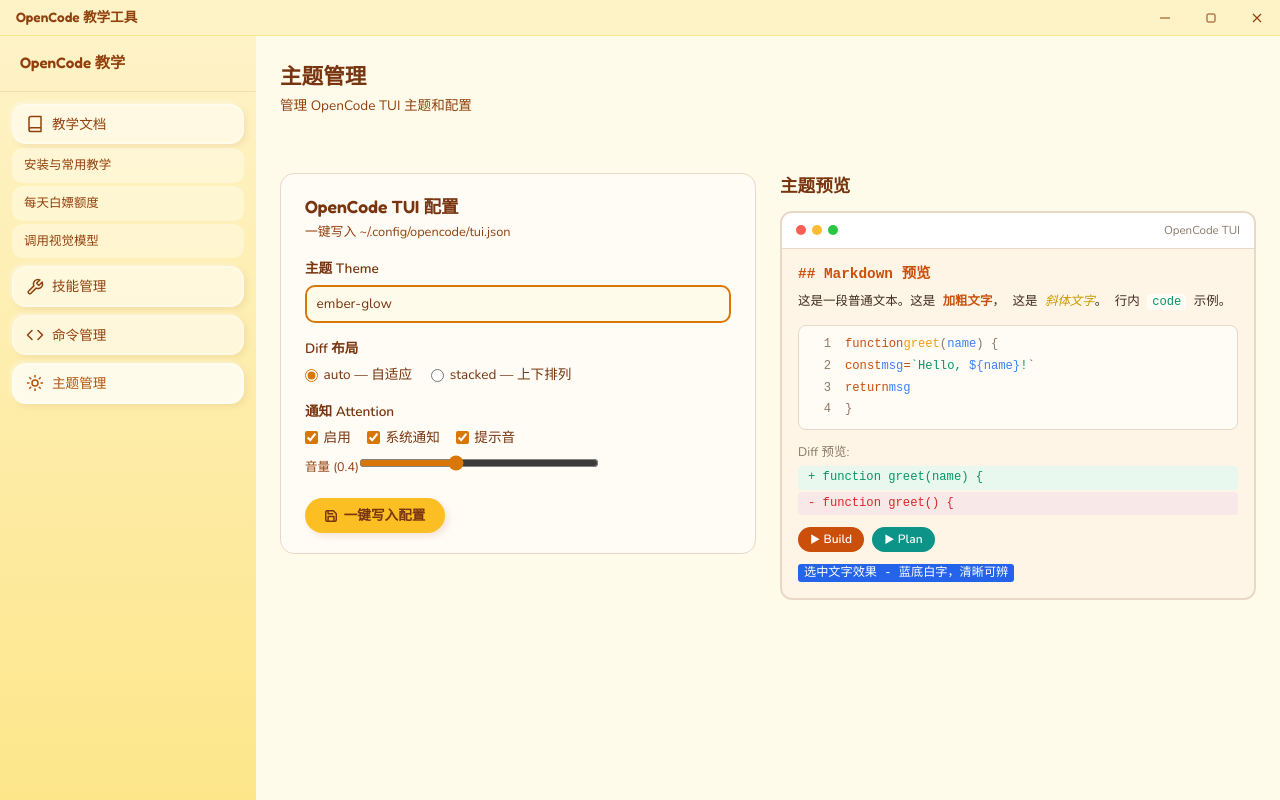
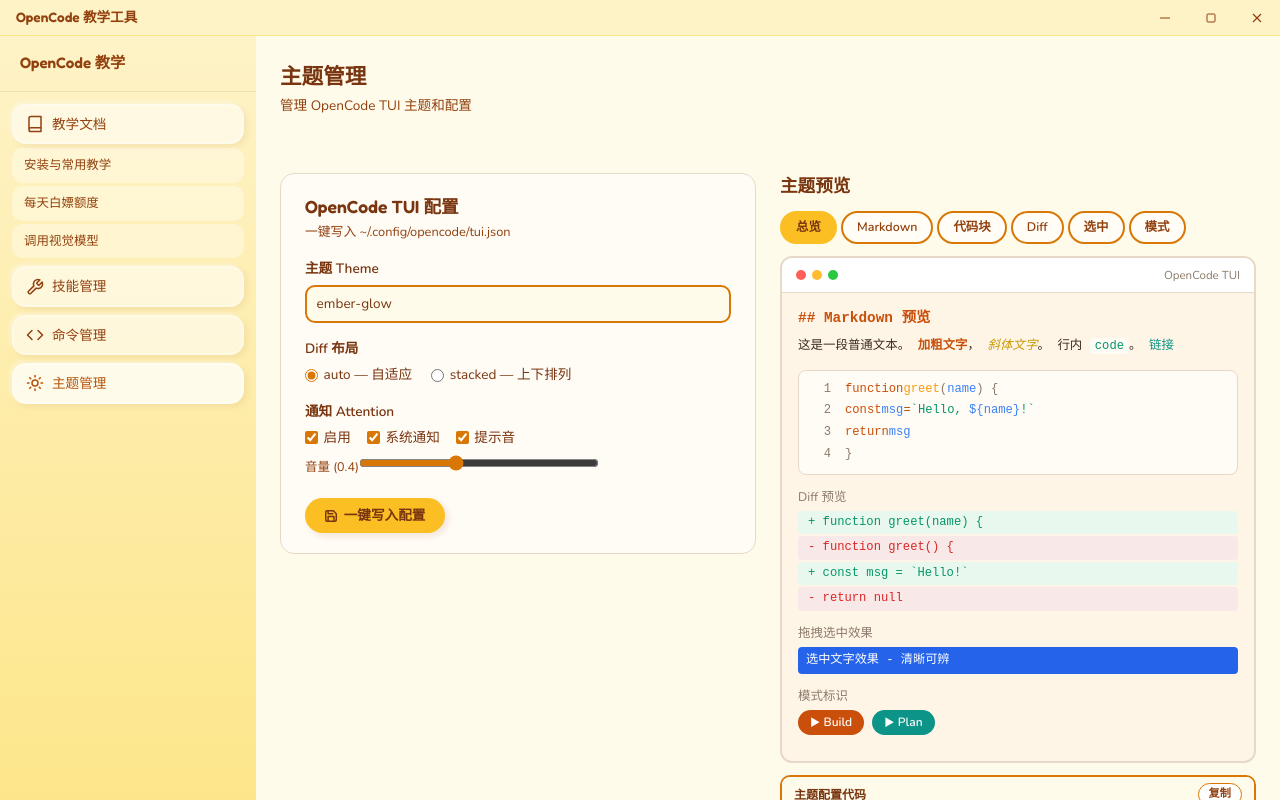
Before and after one commit to zjy1020/OpenCode-Teaching-and-Configuration, a Vue app: page /themes in a window 1280 px wide. Built offline with nearby package versions, Linux system fonts and the light colour scheme; the HTML template or start-up script is replaced by a standard one.

Commit message:
feat: 主题预览增加分类 Tab 点击切换并显示对应配置代码

```diff
--- a/src/components/ThemePreview.vue
+++ b/src/components/ThemePreview.vue
@@ -1,23 +1,87 @@
 <script setup lang="ts">
-import { ref, onMounted } from 'vue'
+import { ref, computed, onMounted } from 'vue'
 import { invoke } from '../lib/tauri'
 
-interface ThemeDefs {
-  [key: string]: string
-}
+interface ThemeDefs { [key: string]: string }
+interface ThemeColors { [key: string]: string | { dark: string; light: string } }
+interface ThemeJson { defs?: ThemeDefs; theme: ThemeColors }
 
-interface ThemeColors {
-  [key: string]: string | { dark: string; light: string }
-}
-
-interface ThemeJson {
-  defs?: ThemeDefs
-  theme: ThemeColors
-}
+type TabId = 'overview' | 'markdown' | 'code' | 'diff' | 'selection' | 'mode'
 
 const theme = ref<Record<string, string>>({})
 const loading = ref(true)
 const error = ref('')
+const activeTab = ref<TabId>('overview')
+const copied = ref(false)
+
+const tabs: { id: TabId; label: string }[] = [
+  { id: 'overview', label: '总览' },
+  { id: 'markdown', label: 'Markdown' },
+  { id: 'code', label: '代码块' },
+  { id: 'diff', label: 'Diff' },
+  { id: 'selection', label: '选中' },
+  { id: 'mode', label: '模式' },
+]
+
+const codeSnippets: Record<TabId, { label: string; key: string }[]> = {
+  overview: [
+    { label: '主色', key: 'primary, secondary, accent' },
+    { label: '文字', key: 'text, textMuted' },
+    { label: '背景', key: 'background, backgroundPanel, backgroundElement' },
+    { label: '边框', key: 'border, borderActive, borderSubtle' },
+    { label: '语法', key: 'syntaxKeyword, syntaxFunction, syntaxString, syntaxVariable, syntaxComment, syntaxNumber, syntaxType, syntaxOperator' },
+    { label: 'Markdown', key: 'markdownText, markdownHeading, markdownLink, markdownCode, markdownStrong' },
+    { label: 'Diff', key: 'diffAdded, diffRemoved, diffAddedBg, diffRemovedBg' },
+    { label: '选中', key: 'selection, selectionForeground' },
+  ],
+  markdown: [
+    { label: '普通文本', key: 'markdownText' },
+    { label: '标题', key: 'markdownHeading' },
+    { label: '链接', key: 'markdownLink, markdownLinkText' },
+    { label: '行内代码', key: 'markdownCode' },
+    { label: '加粗', key: 'markdownStrong' },
+    { label: '斜体', key: 'markdownEmph' },
+    { label: '引用', key: 'markdownBlockQuote' },
+    { label: '列表', key: 'markdownListItem, markdownListEnumeration' },
+    { label: '代码块', key: 'markdownCodeBlock' },
+    { label: '分割线', key: 'markdownHorizontalRule' },
+  ],
+  code: [
+    { label: '关键字', key: 'syntaxKeyword' },
+    { label: '函数名', key: 'syntaxFunction' },
+    { label: '变量', key: 'syntaxVariable' },
+    { label: '字符串', key: 'syntaxString' },
+    { label: '数字', key: 'syntaxNumber' },
+    { label: '类型', key: 'syntaxType' },
+    { label: '运算符', key: 'syntaxOperator' },
+    { label: '注释', key: 'syntaxComment' },
+    { label: '标点', key: 'syntaxPunctuation' },
+  ],
+  diff: [
+    { label: '新增文字', key: 'diffAdded' },
+    { label: '删除文字', key: 'diffRemoved' },
+    { label: '新增背景', key: 'diffAddedBg' },
+    { label: '删除背景', key: 'diffRemovedBg' },
+    { label: '上下文', key: 'diffContext, diffContextBg' },
+    { label: '高亮新增', key: 'diffHighlightAdded' },
+    { label: '高亮删除', key: 'diffHighlightRemoved' },
+    { label: '行号', key: 'diffLineNumber' },
+    { label: 'Hunk 头部', key: 'diffHunkHeader' },
+  ],
+  selection: [
+    { label: '选中背景', key: 'selection' },
+    { label: '选中文字', key: 'selectionForeground' },
+    { label: '列表选中文字', key: 'selectedListItemText' },
+  ],
+  mode: [
+    { label: 'Build 模式 (primary)', key: 'primary' },
+    { label: 'Plan 模式 (secondary)', key: 'secondary' },
+    { label: '强调色 (accent)', key: 'accent' },
+    { label: '信息色 (info)', key: 'info' },
+  ],
+}
+
+const activeSnippet = computed(() => codeSnippets[activeTab.value])
 
 function resolveColorValue(val: string | { dark: string; light: string }, defs: ThemeDefs): string {
   if (typeof val === 'string') {
@@ -25,6 +89,28 @@
     return defs[val] || val
   }
   return resolveColorValue(val.light, defs)
+}
+
+function snippetJson(): string {
+  const keys: string[] = []
+  for (const group of activeSnippet.value) {
+    for (const k of group.key.replace(/\s/g, '').split(',')) {
+      if (theme.value[k]) keys.push(k)
+    }
+  }
+  const obj: Record<string, string> = {}
+  for (const k of [...new Set(keys)]) {
+    obj[k] = theme.value[k] || ''
+  }
+  return JSON.stringify(obj, null, 2)
+}
+
+async function copyCode() {
+  try {
+    await navigator.clipboard.writeText(snippetJson())
+    copied.value = true
+    setTimeout(() => { copied.value = false }, 1500)
+  } catch {}
 }
 
 onMounted(async () => {
@@ -48,9 +134,22 @@
 <template>
   <div class="theme-preview">
     <h3 class="preview-heading">主题预览</h3>
+
     <div v-if="loading" class="preview-status">加载中...</div>
     <div v-else-if="error" class="preview-status error">{{ error }}</div>
-    <div v-else class="preview-terminal" :style="{ background: theme.background, color: theme.text, borderColor: theme.border }">
+    <template v-else>
+
+      <div class="tab-bar">
+        <button
+          v-for="tab in tabs"
+          :key="tab.id"
+          class="tab-btn"
+          :class="{ active: activeTab === tab.id }"
+          @click="activeTab = tab.id"
+        >{{ tab.label }}</button>
+      </div>
+
+      <div class="preview-terminal" :style="{ background: theme.background, color: theme.text, borderColor: theme.border }">
 
         <div class="term-titlebar" :style="{ background: theme.backgroundElement, borderBottomColor: theme.border, color: theme.textMuted }">
           <span class="titlebar-dot" style="background:#ff5f57"></span>
@@ -61,15 +160,20 @@
 
         <div class="term-body">
 
+          <template v-if="activeTab === 'overview' || activeTab === 'markdown'">
             <div class="preview-section">
               <div class="md-heading" :style="{ color: theme.markdownHeading }">## Markdown 预览</div>
               <p class="md-text" :style="{ color: theme.markdownText }">
-            这是一段普通文本。这是 <span class="md-strong" :style="{ color: theme.markdownStrong }">加粗文字</span>，
-            这是 <span class="md-emph" :style="{ color: theme.markdownEmph }">斜体文字</span>。
-            行内 <span class="md-code" :style="{ color: theme.markdownCode, background: theme.backgroundPanel }">code</span> 示例。
+                这是一段普通文本。
+                <span class="md-strong" :style="{ color: theme.markdownStrong }">加粗文字</span>，
+                <span class="md-emph" :style="{ color: theme.markdownEmph }">斜体文字</span>。
+                行内 <span class="md-code" :style="{ color: theme.markdownCode, background: theme.backgroundPanel }">code</span>。
+                <span :style="{ color: theme.markdownLink }">链接</span>
               </p>
             </div>
+          </template>
 
+          <template v-if="activeTab === 'overview' || activeTab === 'code'">
             <div class="preview-section">
               <div class="code-block" :style="{ background: theme.backgroundPanel, borderColor: theme.borderSubtle }">
                 <div class="code-line">
@@ -99,14 +203,30 @@
                 </div>
               </div>
             </div>
+          </template>
 
+          <template v-if="activeTab === 'overview' || activeTab === 'diff'">
             <div class="preview-section">
-          <p class="diff-label" :style="{ color: theme.textMuted }">Diff 预览:</p>
+              <p class="diff-label" :style="{ color: theme.textMuted }">Diff 预览</p>
               <div class="diff-added" :style="{ background: theme.diffAddedBg, color: theme.diffAdded }">+ function greet(name) {</div>
               <div class="diff-removed" :style="{ background: theme.diffRemovedBg, color: theme.diffRemoved }">- function greet() {</div>
+              <div class="diff-added" :style="{ background: theme.diffAddedBg, color: theme.diffAdded }">+   const msg = `Hello!`</div>
+              <div class="diff-removed" :style="{ background: theme.diffRemovedBg, color: theme.diffRemoved }">-   return null</div>
             </div>
+          </template>
 
+          <template v-if="activeTab === 'overview' || activeTab === 'selection'">
             <div class="preview-section">
+              <p class="diff-label" :style="{ color: theme.textMuted }">拖拽选中效果</p>
+              <div class="selection-demo" :style="{ background: theme.selection, color: theme.selectionForeground }">
+                选中文字效果 - 清晰可辨
+              </div>
+            </div>
+          </template>
+
+          <template v-if="activeTab === 'overview' || activeTab === 'mode'">
+            <div class="preview-section" :style="{ marginBottom: activeTab === 'mode' ? 0 : undefined }">
+              <p class="diff-label" :style="{ color: theme.textMuted }">模式标识</p>
               <div class="mode-badge" :style="{ background: theme.primary, color: '#FFFFFF' }">
                 <span class="mode-icon">&#x25B6;</span> Build
               </div>
@@ -114,15 +234,23 @@
                 <span class="mode-icon">&#x25B6;</span> Plan
               </div>
             </div>
-
-        <div class="preview-section" style="margin-bottom:0">
-          <span class="selection-demo" :style="{ background: theme.selection, color: theme.selectionForeground }">
-            选中文字效果 - 蓝底白字，清晰可辨
-          </span>
-        </div>
+          </template>
 
         </div>
       </div>
+
+      <div class="code-panel">
+        <div class="code-panel-header">
+          <span class="code-panel-title">主题配置代码</span>
+          <button class="copy-btn" :class="{ copied }" @click="copyCode">
+            <span v-if="copied">已复制</span>
+            <span v-else>复制</span>
+          </button>
+        </div>
+        <pre class="code-panel-body"><code>{{ snippetJson() }}</code></pre>
+      </div>
+
+    </template>
   </div>
 </template>
 
@@ -144,6 +272,32 @@
 }
 .preview-status.error {
   color: #dc2626;
+}
+.tab-bar {
+  display: flex;
+  gap: 4px;
+  margin-bottom: 0.75rem;
+  flex-wrap: wrap;
+}
+.tab-btn {
+  padding: 5px 14px;
+  border-radius: 20px;
+  border: 2px solid #d97706;
+  background: rgba(255, 255, 255, 0.5);
+  font-family: 'Nunito', sans-serif;
+  font-size: 0.78rem;
+  font-weight: 600;
+  color: #92400e;
+  cursor: pointer;
+  transition: all 0.12s;
+}
+.tab-btn:hover {
+  background: #fffbeb;
+}
+.tab-btn.active {
+  background: #fbbf24;
+  color: #78350f;
+  border-color: #fbbf24;
 }
 .preview-terminal {
   border-radius: 12px;
@@ -237,8 +391,57 @@
   font-size: 0.6rem;
 }
 .selection-demo {
-  padding: 2px 6px;
-  border-radius: 3px;
+  padding: 4px 8px;
+  border-radius: 4px;
   font-size: 0.76rem;
 }
+.code-panel {
+  margin-top: 0.75rem;
+  border-radius: 10px;
+  border: 2px solid #d97706;
+  overflow: hidden;
+}
+.code-panel-header {
+  display: flex;
+  align-items: center;
+  justify-content: space-between;
+  padding: 6px 12px;
+  background: #fffbeb;
+  border-bottom: 1px solid #e8d8c8;
+}
+.code-panel-title {
+  font-family: 'Nunito', sans-serif;
+  font-size: 0.75rem;
+  font-weight: 600;
+  color: #78350f;
+}
+.copy-btn {
+  padding: 2px 10px;
+  border-radius: 12px;
+  border: 1px solid #d97706;
+  background: #fff;
+  font-family: 'Nunito', sans-serif;
+  font-size: 0.7rem;
+  font-weight: 600;
+  color: #92400e;
+  cursor: pointer;
+}
+.copy-btn:hover { background: #fbbf24; }
+.copy-btn.copied {
+  background: #059669;
+  border-color: #059669;
+  color: #fff;
+}
+.code-panel-body {
+  margin: 0;
+  padding: 10px 14px;
+  background: #1e1e1e;
+  color: #d4d4d4;
+  font-family: 'JetBrains Mono', 'Fira Code', monospace;
+  font-size: 0.72rem;
+  line-height: 1.6;
+  overflow-x: auto;
+  max-height: 260px;
+  overflow-y: auto;
+}
 </style>
```
Lines whose indentation alone changed are shown as unchanged.
